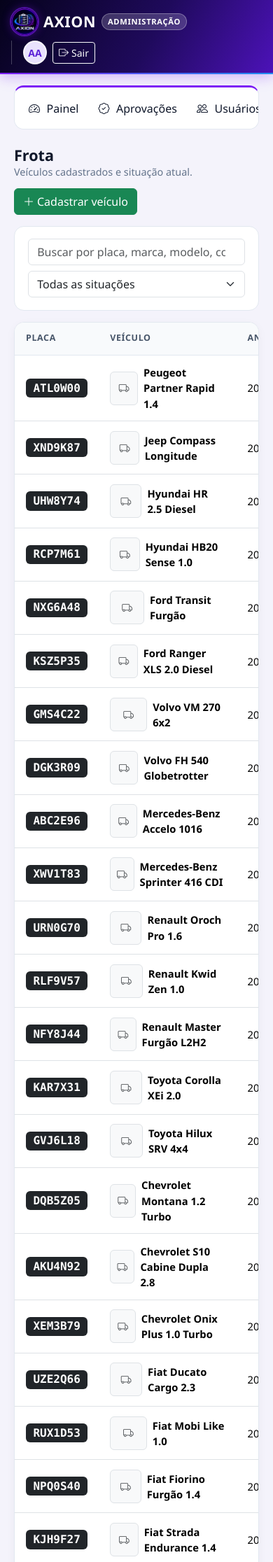
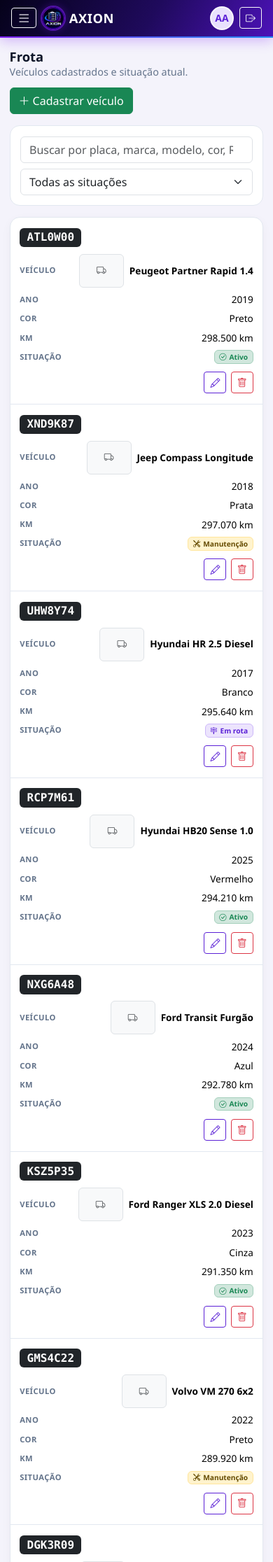
Before and after one commit to ProjetoIntegradorGrupo-1/projetoIntegrador, a PHP site: page /oqfazer.php?aba=veiculos in a window 390 px wide. Shown: the top 2232 px of the page at 70% size. Run offline with PHP 8.4, Linux system fonts and the light colour scheme; a user stored in the database is signed in; data comes from the database, SQL or seed files in the repository.

Commit message:
style: layout responsivo para celular e tablet
- menu vira gaveta lateral com botão ☰ em telas menores
- topo compacto no celular (só ícones em Sair e pendências)
- listas viram cartões no celular, com os botões de ação visíveis
- campos e botões com tamanho confortável para toque

Claude-Session: https://claude.ai/code/session_018Z4Ajz4KSLBMRHhnfYgQ9A

```diff
--- a/frontend/css/axion-web.css
+++ b/frontend/css/axion-web.css
@@ -270,12 +270,14 @@ body {
 .secao-topo { display: flex; flex-wrap: wrap; justify-content: space-between; align-items: center; gap: .75rem; margin-bottom: 1rem; }
 .secao-topo h1 { font-size: 1.35rem; font-weight: 700; margin: 0; }
 .secao-topo p { margin: 0; color: var(--axion-muted); font-size: .9rem; }
-@media (max-width: 991px) {
-    .painel-layout { flex-direction: column; padding-top: 1rem; }
-    .painel-menu { width: 100%; }
-    .painel-menu .menu-box { position: static; display: flex; overflow-x: auto; gap: .25rem; padding: .5rem; }
-    .painel-menu .menu-titulo, .painel-menu .menu-cta { display: none; }
-    .painel-menu .menu-link { white-space: nowrap; }
+@media (max-width: 991.98px) {
+    .painel-layout { flex-direction: column; padding: 1rem .85rem; gap: 1rem; }
+    /* Menu vira gaveta lateral, aberta pelo botão ☰ do topo */
+    .painel-menu { position: fixed; top: 0; left: 0; bottom: 0; width: min(280px, 84vw); z-index: 1050; transform: translateX(-105%); transition: transform .25s ease; }
+    .painel-menu .menu-box { position: static; height: 100%; overflow-y: auto; border-radius: 0 16px 16px 0; padding: 1rem .75rem; border-top: 0 !important; border-left: 0; }
+    .painel-menu .menu-link { padding: .75rem .85rem; }
+    body.menu-aberto .painel-menu { transform: none; box-shadow: 0 0 0 100vmax rgba(5, 2, 26, .55); }
+    body.menu-aberto { overflow: hidden; }
 }
 
 /* ===== Layout padrão de todas as telas internas (menu lateral + conteúdo) ===== */
@@ -332,3 +334,49 @@ body:not(.tema-admin) .painel-menu .menu-box { border-top: 3px solid #1f8ef1; }
 .axion-login-hero { background: radial-gradient(circle at 30% 20%, #2a0b78 0%, #0b0630 55%, #05021a 100%); border-radius: 16px; position: relative; overflow: hidden; }
 .axion-login-hero::after { content: ''; position: absolute; inset: auto -30% -40% auto; width: 70%; aspect-ratio: 1; background: radial-gradient(circle, rgba(31, 142, 241, .35), transparent 65%); pointer-events: none; }
 .axion-login-logo { width: 130px; height: 130px; border-radius: 50%; box-shadow: 0 0 0 3px rgba(124, 29, 245, .6), 0 0 40px rgba(124, 29, 245, .55); }
+
+/* ===== Ajustes para celular e tablet ===== */
+.min-w-0 { min-width: 0; }
+.btn-menu-mobile { padding: .2rem .45rem; line-height: 1; }
+@media (max-width: 575.98px) {
+    .axion-navbar { padding: .55rem 0; }
+    .axion-brand { font-size: 1.15rem; gap: .4rem; }
+    .axion-logo { width: 32px; height: 32px; }
+    .axion-brand-badge { display: none; }
+    .axion-navbar .border-start { border-left: 0 !important; padding-left: 0 !important; }
+    .secao-topo h1 { font-size: 1.15rem; }
+    .secao-topo > div:last-child { width: 100%; }
+    .kpi { padding: .8rem .85rem; }
+    .kpi .kpi-valor { font-size: 1.5rem; }
+    .cartao { padding: .9rem; }
+    .grafico, .grafico-vazio { height: 210px; }
+    .axion-form-card { padding: 1rem; }
+    .axion-table thead th, .axion-table tbody td { padding: .6rem .65rem; font-size: .85rem; }
+    .trilha { font-size: .78rem; }
+    /* Botões de rodapé de formulário ocupam a largura toda e ficam fáceis de tocar */
+    form .d-flex.justify-content-end > .btn, form .d-flex.justify-content-end > a.btn { flex: 1 1 100%; }
+    .modal-dialog { margin: .5rem; }
+}
+/* Campos com altura confortável para o toque */
+@media (pointer: coarse) {
+    .form-control, .form-select { min-height: 44px; font-size: 16px; }
+    .btn { min-height: 40px; }
+    .btn-sm { min-height: 34px; }
+}
+
+/* Listas no celular: cada linha vira um cartão com rótulo à esquerda e valor à direita */
+@media (max-width: 575.98px) {
+    .axion-table-wrapper .table-responsive { overflow-x: visible; }
+    .axion-table thead { display: none; }
+    .axion-table, .axion-table tbody { display: block; width: 100%; }
+    .axion-table tbody tr { display: block; padding: .7rem .85rem; border-bottom: 1px solid var(--axion-border); }
+    .axion-table tbody tr:last-child { border-bottom: 0; }
+    .axion-table tbody td { display: flex; justify-content: flex-end; align-items: center; flex-wrap: wrap; gap: .25rem .4rem; padding: .22rem 0 !important; border: 0; text-align: right; }
+    .axion-table tbody td[data-label]::before { content: attr(data-label); font-size: .7rem; font-weight: 700; text-transform: uppercase; letter-spacing: .04em; color: var(--axion-muted); text-align: left; flex-shrink: 0; margin-right: auto; }
+    .axion-table tbody td:first-child { justify-content: flex-start; text-align: left; font-size: .95rem; padding-bottom: .4rem !important; }
+    .axion-table tbody td:first-child::before { display: none; }
+    .axion-table tbody td[colspan] { display: block; text-align: center; }
+    .axion-table tbody td:empty, .axion-table tbody td[data-label=""]::before { display: none; }
+    .axion-table tbody td:last-child { padding-top: .5rem !important; justify-content: flex-end; flex-wrap: wrap; }
+    .axion-table tbody td:last-child::before { display: none; }
+}
--- a/index.html
+++ b/index.html
@@ -89,7 +89,7 @@
                             </div>
                         </div>
 
-                        <div class="d-flex justify-content-between align-items-center mb-4">
+                        <div class="d-flex flex-wrap justify-content-between align-items-center gap-2 mb-4">
                             <span class="small text-muted">Senha padrão: <code>mudar123</code></span>
                             <a href="esqueciSenha.html" class="text-decoration-none small fw-semibold">Esqueci minha senha</a>
                         </div>
--- a/oqfazer.php
+++ b/oqfazer.php
@@ -116,16 +116,19 @@ $mapaErros = [
 
 <body class="<?php echo $isAdmin ? 'tema-admin' : ''; ?>">
     <nav class="axion-navbar text-white">
-        <div class="container-fluid px-3 px-lg-4 d-flex flex-wrap justify-content-between align-items-center gap-2">
+        <div class="container-fluid px-3 px-lg-4 d-flex flex-nowrap justify-content-between align-items-center gap-2">
+            <div class="d-flex align-items-center gap-2 min-w-0">
+            <button type="button" class="btn btn-sm btn-outline-light d-lg-none btn-menu-mobile" data-abrir-menu aria-label="Abrir menu"><i class="bi bi-list fs-5"></i></button>
             <a href="oqfazer.php" class="axion-brand">
                 <img src="frontend/img/logo.png" class="axion-logo" alt="Logo Axion">
                 <span>AXION</span>
                 <span class="axion-brand-badge"><?php echo $isAdmin ? 'Administração' : 'Frota & Checklists'; ?></span>
             </a>
+            </div>
             <div class="d-flex align-items-center gap-2 gap-md-3">
                 <?php if ($minhasPendencias > 0): ?>
                 <a href="<?php echo $isAdmin ? 'oqfazer.php?aba=aprovacoes' : 'oqfazer.php?aba=vistorias&filtro=minhas_pendencias'; ?>" class="btn btn-sm btn-warning fw-semibold">
-                    <i class="bi bi-bell-fill me-1"></i><?php echo $minhasPendencias . ($isMotorista ? ' para assinar' : ' para aprovar'); ?>
+                    <i class="bi bi-bell-fill me-1"></i><?php echo $minhasPendencias; ?><span class="d-none d-sm-inline"><?php echo $isMotorista ? ' para assinar' : ' para aprovar'; ?></span>
                 </a>
                 <?php endif; ?>
                 <a href="meuPerfil.html" class="d-flex align-items-center gap-2 small border-start ps-3 border-light border-opacity-25 text-white text-decoration-none" title="Meu perfil">
@@ -142,7 +145,7 @@ $mapaErros = [
                         <div class="text-white-50"><?php echo ucfirst(htmlspecialchars($perfil_usuario)); ?> · Meu perfil</div>
                     </div>
                 </a>
-                <a href="logout.php" class="btn btn-sm btn-outline-light"><i class="bi bi-box-arrow-right me-1"></i>Sair</a>
+                <a href="logout.php" class="btn btn-sm btn-outline-light" title="Sair"><i class="bi bi-box-arrow-right"></i><span class="d-none d-sm-inline ms-1">Sair</span></a>
             </div>
         </div>
     </nav>
@@ -487,7 +490,25 @@ $mapaErros = [
             }
             window.scrollTo({ top: 0 });
         }
-        document.querySelectorAll('[data-secao]').forEach(a => a.addEventListener('click', (ev) => { ev.preventDefault(); abrirSecao(a.dataset.secao); }));
+        document.querySelectorAll('[data-secao]').forEach(a => a.addEventListener('click', (ev) => { ev.preventDefault(); abrirSecao(a.dataset.secao); document.body.classList.remove('menu-aberto'); }));
+        // Celular: cada linha das listas vira um cartão; cada célula recebe o nome da coluna como rótulo
+        function rotularTabelas() {
+            document.querySelectorAll('table.axion-table').forEach(t => {
+                const nomes = [...t.querySelectorAll('thead th')].map(th => th.textContent.trim());
+                t.querySelectorAll('tbody tr').forEach(tr => [...tr.children].forEach((td, i) => {
+                    if (!td.hasAttribute('colspan') && nomes[i] !== undefined) td.dataset.label = nomes[i];
+                }));
+            });
+        }
+        new MutationObserver(rotularTabelas).observe(document.body, { childList: true, subtree: true });
+        rotularTabelas();
+
+        // Menu no celular: abre como gaveta pelo botão ☰ e fecha ao tocar fora
+        document.addEventListener('click', (ev) => {
+            if (ev.target.closest('[data-abrir-menu]')) { document.body.classList.toggle('menu-aberto'); return; }
+            if (document.body.classList.contains('menu-aberto') && !ev.target.closest('.painel-menu')) document.body.classList.remove('menu-aberto');
+        });
+        document.addEventListener('keydown', (ev) => { if (ev.key === 'Escape') document.body.classList.remove('menu-aberto'); });
 
         // ---------- Etiquetas ----------
         function badgeStatusVeiculo(st) {
```
Also changed, not shown: frontend/js/axion.js (+12 -5 lines).
